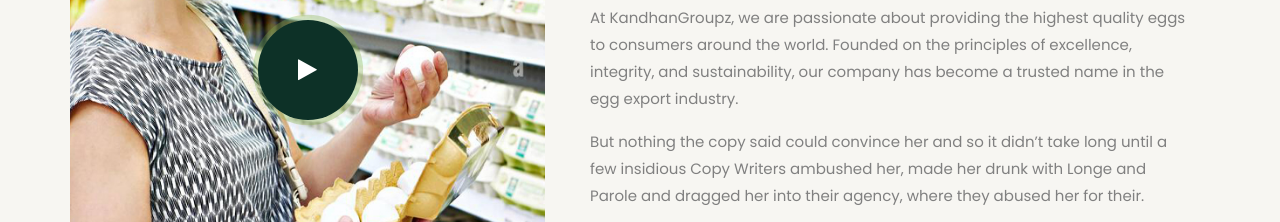
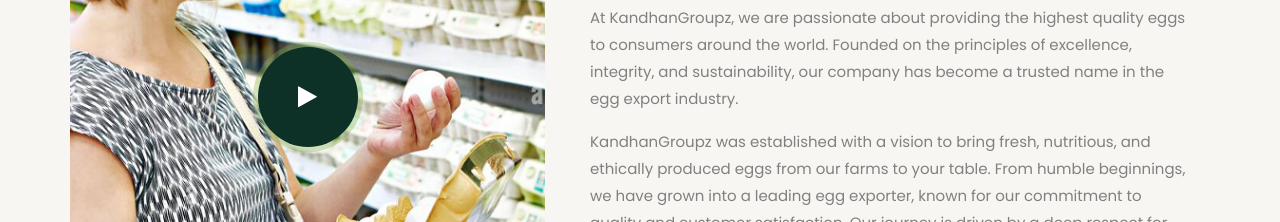
Before and after one commit to Vino-Rishi/KandhanGroupz, a plain HTML site: page about.html in a window 1280 px wide. Shown: the part 698-920 px from the top of the page. Drawn offline with Linux system fonts and the light colour scheme; some packages are replaced by stand-ins of ours; no server answers; files whose address does not match are found by name.

Commit message:
Update about.html

```diff
--- a/about.html
+++ b/about.html
@@ -189,10 +189,7 @@
                 At KandhanGroupz, we are passionate about providing the highest quality eggs to consumers around the world. Founded on the principles of excellence, integrity, and sustainability, our company has become a trusted name in the egg export industry.
               </p>
               <p>
-                But nothing the copy said could convince her and so it didn’t
-                take long until a few insidious Copy Writers ambushed her, made
-                her drunk with Longe and Parole and dragged her into their
-                agency, where they abused her for their.
+                KandhanGroupz was established with a vision to bring fresh, nutritious, and ethically produced eggs from our farms to your table. From humble beginnings, we have grown into a leading egg exporter, known for our commitment to quality and customer satisfaction. Our journey is driven by a deep respect for nature, a dedication to animal welfare, and a relentless pursuit of innovation.
               </p>
               <p><a href="#" class="btn btn-primary">Shop now</a></p>
             </div>
```
